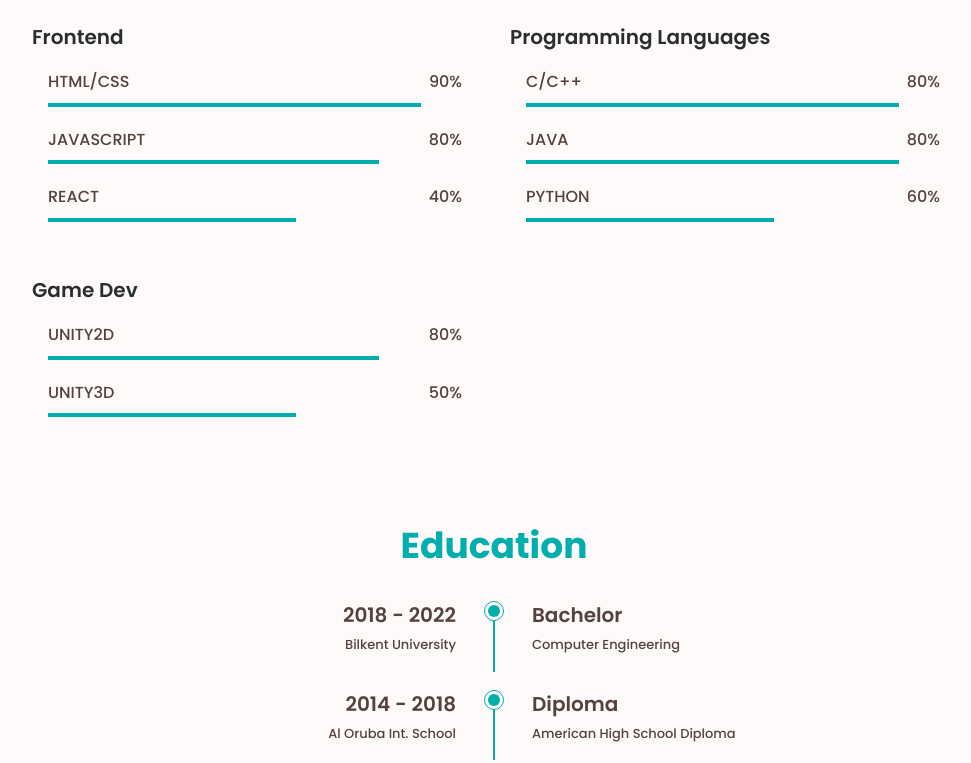
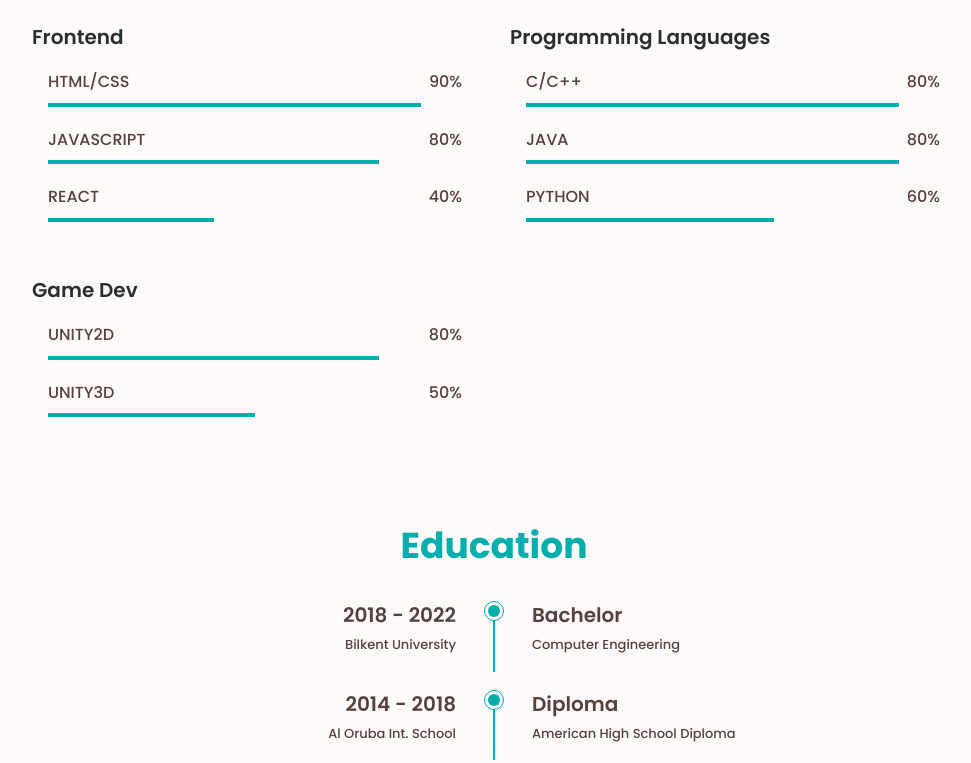
Before and after one commit to YahyaElnouby/YahyaElnouby.github.io, a plain HTML site: page index.html in a window 1280 px wide. Shown: the part 1574-2337 px from the top of the page, without its empty margins (308-1279 px from the left). Drawn offline with nearby package versions, Linux system fonts and the light colour scheme.

Commit message:
Updated: some style fixes

```diff
--- a/CSS/style.css
+++ b/CSS/style.css
@@ -372,7 +372,7 @@ img{
 }
 
 .skills_react{
-    width: 60%;
+    width: 40%;
 }
 
 .skills_c{
@@ -392,7 +392,7 @@ img{
 }
 
 .skills_unity3D{
-    width: 60%;
+    width: 50%;
 }
 
 /* ===== EDUCATION =====*/
```
